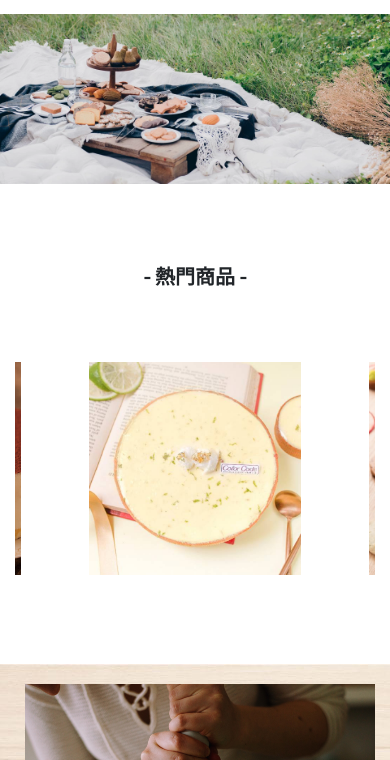
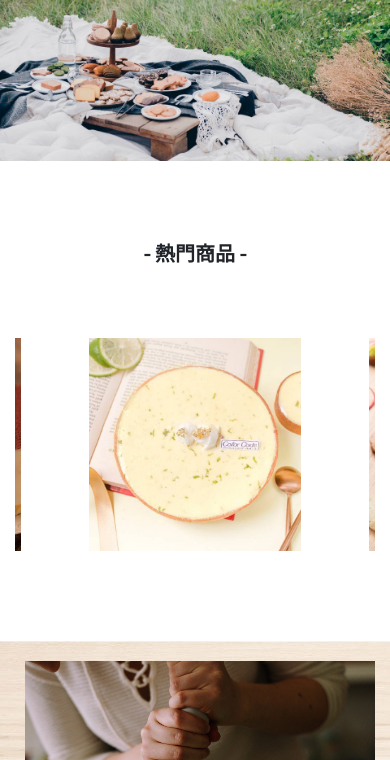
Before and after one commit to a9874687/Color-Code, a plain HTML site: page index.html in a window 390 px wide. Shown: the part 84-844 px from the top of the page. Drawn offline with nearby package versions, Linux system fonts and the light colour scheme; files that its build step writes are made by us from their sources.

Commit message:
Color-Code v2.3

```diff
--- a/css/index.scss
+++ b/css/index.scss
@@ -121,7 +121,13 @@ $font-p:16px;
     width: 100%;
     img{
         width: 100%;
-        @include mobile767(){
+        @include mobile480(){
+            padding-top: 19%;
+        }
+        @include mobile360(){
+            padding-top: 22%;
+        }
+        @include iphone5(){
         padding-top: 25%;
     }
     }
```
